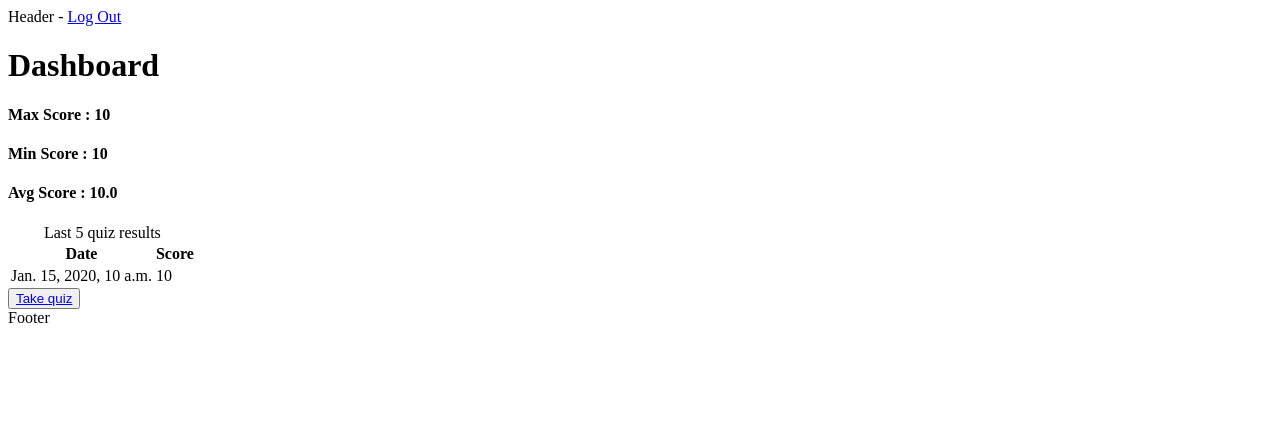
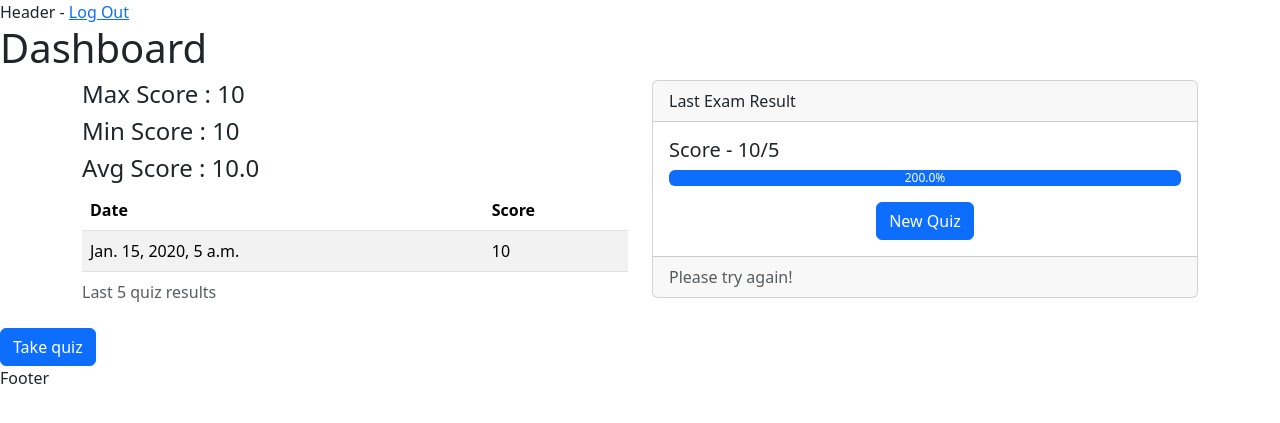
Before and after one commit to Tanej98/Django-quiz-app, a Django app: page /dashboard/ in a window 1280 px wide. Shown: the top 423 px of the page. Run offline with Django 4.2, Linux system fonts and the light colour scheme; a user stored in the database is signed in; tables that the repository leaves empty hold one stand-in row (values such as "Sample post"); some libraries are stand-ins or nearby versions.

Commit message:
flow final changes

```diff
--- a/app/admin.py
+++ b/app/admin.py
@@ -3,5 +3,6 @@ from app.models import Question
 from app.models import Quiz
 
 # Register your models here.
+
 admin.site.register(Question)
 admin.site.register(Quiz)
--- a/app/models/quiz.py
+++ b/app/models/quiz.py
@@ -8,6 +8,7 @@ class Quiz(models.Model):
     user = models.ForeignKey(settings.AUTH_USER_MODEL, on_delete=models.CASCADE)
     date = models.DateTimeField(default=datetime.datetime.now)
     score = models.IntegerField(null=False)
+    questions = models.TextField(default='')
 
     def __str__(self):
         return self.user.__str__() + str(self.date) + str(self.score)
--- a/app/templates/base.html
+++ b/app/templates/base.html
@@ -1,3 +1,12 @@
+<!DOCTYPE html>
+<html>
+<head>
+    <title>Quiz App</title>
+    <link href="https://cdn.jsdelivr.net/npm/bootstrap@5.3.1/dist/css/bootstrap.min.css" rel="stylesheet" integrity="sha384-4bw+/aepP/YC94hEpVNVgiZdgIC5+VKNBQNGCHeKRQN+PtmoHDEXuppvnDJzQIu9" crossorigin="anonymous">
+</head>
+<body>
 <header>Header - <a href="{% url 'logout' %}">Log Out</a></header>
-{% block content %}{% endblock %}
+    {% block content %}{% endblock %}
 <footer>Footer</footer>
+</body>
+</html>
--- a/app/templates/dashboard.html
+++ b/app/templates/dashboard.html
@@ -1,18 +1,26 @@
 {% extends "base.html" %}
+{% load bootstrap5 %}
 
 {% block content %}
 <h1>Dashboard</h1>
-<div>
+<div class="container">
+    {% if quiz_take == False %}
+    {% endif %}
+    {% if quiz_take == True %}
+    <div class="row">
+        <div class="col">
             <h4>Max Score : {{max_score}}</h4>
             <h4>Min Score : {{min_score}}</h4>
             <h4>Avg Score : {{avg_score}}</h4>
 
-    <table>
+            <table class="table table-striped">
                 <caption>Last 5 quiz results</caption>
+                <thead>
                     <tr>
                         <th>Date</th>
                         <th>Score</th>
                     </tr>
+                </thead>
                 {% for quiz in last_five_quiz %}
                 <tr>
                     <td>{{quiz.date}}</td>
@@ -21,5 +29,30 @@
                 {% endfor %}
             </table>
         </div>
-<button><a href="{% url 'quiz' %}">Take quiz</a></button>
+        <div class="col">
+            <div class="card">
+                <div class="card-header">
+                        Last Exam Result
+                </div>
+                <div class="card-body">
+                    <h5 class="card-title">Score - {{last_quiz.score}}/5</h5>
+                    <div class="progress">
+                        <div class="progress-bar" role="progressbar" style="width: {{last_quiz_score}}%;" aria-valuenow='{{ last_quiz_score }}' aria-valuemin="0" aria-valuemax="100">{{ last_quiz_score}}%</div>
+                    </div>
+                    <div class="text-center mt-3">
+                        {% if retake == True %}
+                        <a href="{% url 'quiz' %}?quiz={{last_quiz.id}}" class="btn btn-primary">Retry Quiz</a>
+                        {% endif %}
+                        <a href="{% url 'quiz' %}" class="btn btn-primary">New Quiz</a>
+                    </div>
+                </div>
+                <div class="card-footer text-muted">
+                    {{result_text}}
+                </div>
+            </div>
+        </div>
+    </div>
+    {% endif %}
+</div>
+<a class="btn btn-primary center" href="{% url 'quiz' %}">Take quiz</a>
 {% endblock %}
--- a/app/views/dashboard_view.py
+++ b/app/views/dashboard_view.py
@@ -4,32 +4,40 @@ from django.db.models import Avg, Max, Min
 from app.models.quiz import Quiz
 import math
 
+
 @login_required
 def user_dashboard(request):
     last_five_quiz = Quiz.objects.filter(user=request.user).order_by('-date')[:5]
+
+    if len(last_five_quiz) == 0:
+        return render(request=request, template_name="dashboard.html", context={'quiz_take': False})
     avg_score = Quiz.objects.filter(user=request.user).aggregate(Avg('score'))
     max_score = Quiz.objects.filter(user=request.user).aggregate(Max('score'))
     min_score = Quiz.objects.filter(user=request.user).aggregate(Min('score'))
     print(last_five_quiz)
-    avg_score['score__avg'] = math.floor(avg_score['score__avg'] * 100)/100.0
-    print(avg_score)
-    print(max_score)
-    print(min_score)
-
-    # if request.method == "POST":
-    #     questions_list = Question.objects.all()
-    #     correct_answers = 0
-    #     for question in questions_list:
-    #         for i in request.POST:
-    #             if i != "csrfmiddlewaretoken":
-    #                 if question.question.strip() == i.strip() and question.answer.strip() == request.POST[i].strip():
-    #                     correct_answers = correct_answers + 1
-    #     q = Quiz(user=request.user, score=correct_answers)
-    #     q.save()
-    #     print(correct_answers)
-    #     last_five_quiz = Quiz.objects.filter(user=request.user).order_by('-date')[:5]
+    last_quiz = last_five_quiz[0]
+    # print(last_five_quiz)
+    # print(avg_score)
+    # print(max_score)
+    # print(min_score)
+    if avg_score is not None and avg_score['score__avg'] is not None:
+        avg_score['score__avg'] = math.floor(avg_score['score__avg'] * 100) / 100.0
+    result_text = ""
+    if last_quiz.score == 5:
+        result_text = "You are a genius!"
+    elif last_quiz.score == 4:
+        result_text = "You are smart!"
+    elif last_quiz.score == 3:
+        result_text = "you are above average"
+    else:
+        result_text = "Please try again!"
     return render(request=request, template_name="dashboard.html", context={"last_five_quiz": last_five_quiz,
                                                                             'min_score': min_score['score__min'],
                                                                             'max_score': max_score['score__max'],
-                                                                            'avg_score': avg_score['score__avg']}
+                                                                            'avg_score': avg_score['score__avg'],
+                                                                            'last_quiz_score': (last_quiz.score / 5) * 100,
+                                                                            'last_quiz': last_quiz,
+                                                                            'quiz_take': True,
+                                                                            'result_text': result_text,
+                                                                            'retake': (last_quiz.score <= 3)}
                   )
--- a/quizapp/settings.py
+++ b/quizapp/settings.py
@@ -109,7 +109,7 @@ AUTH_PASSWORD_VALIDATORS = [
 
 LANGUAGE_CODE = 'en-us'
 
-TIME_ZONE = 'UTC'
+TIME_ZONE = 'EST'
 
 USE_I18N = True
 
```
Also changed, not shown: app/templates/quiz.html (+31 -16 lines), app/views/quiz_view.py (+34 -8 lines), app/migrations/0003_quiz.py, app/migrations/0004_alter_quiz_questions.py (added), app/models/__init__.py (line endings or trailing spaces). Lines whose indentation alone changed are shown as unchanged.
